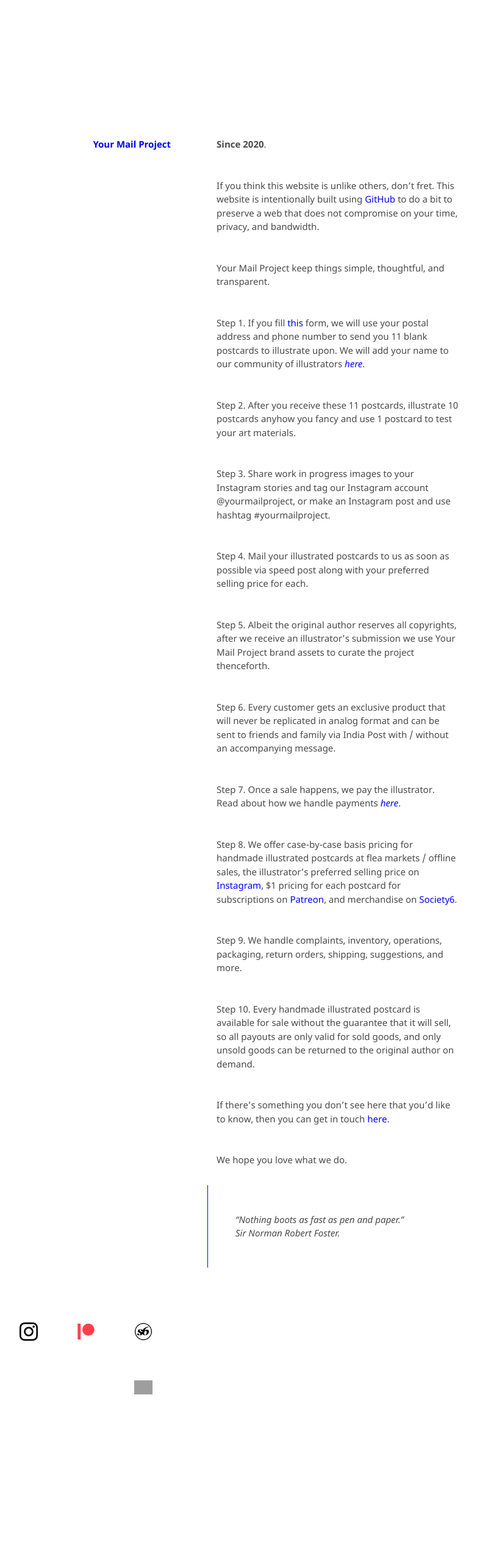
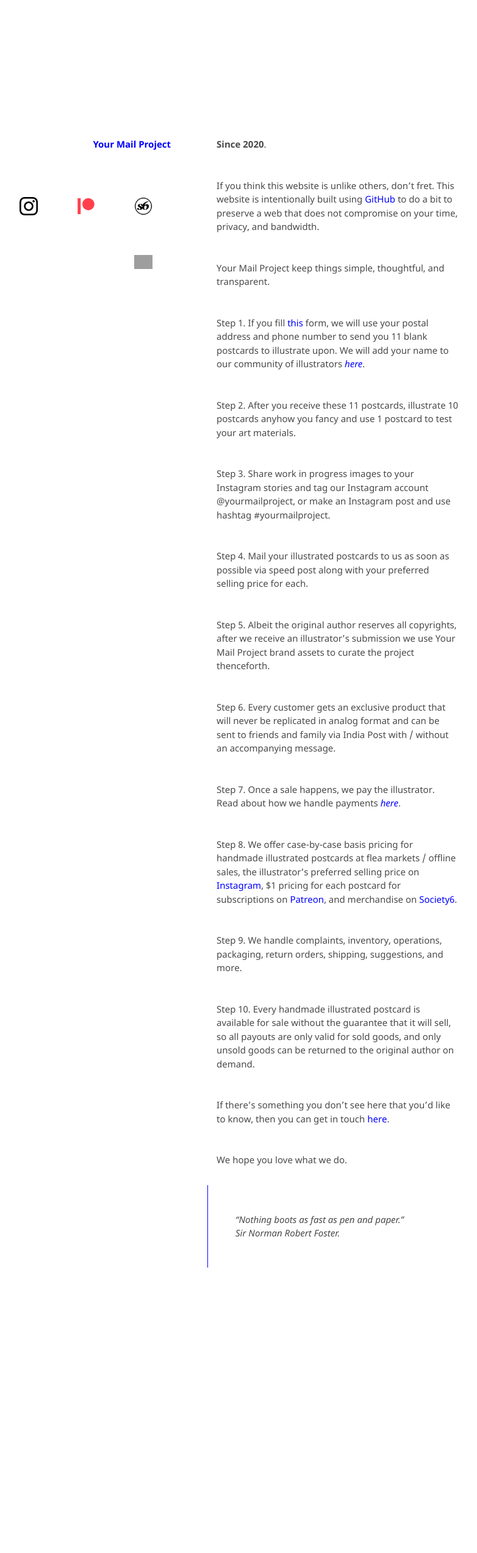
Before and after one commit to kvshvlin/yourmailproject, a Jekyll site: the page built from index.md, in a window 1280 px wide. Shown: the whole page at 61% size, without its empty margins (303-1085 px from the left). Built offline with Jekyll 4.4.1, drawn with Linux system fonts in a browser that asks for light colours; our own code applies the rules of GitHub Pages for plain Markdown files; after the commit the page ends 2303 px from its top, so only the background shows below that; grey boxes are pictures that could not be loaded.

Commit message:
Update default.html

```diff
--- a/_layouts/default.html
+++ b/_layouts/default.html
@@ -15,6 +15,12 @@
     <header>
       <div class="grid-item">
         <h1><a href="https://kushalsamant.github.io/yourmailproject">Your Mail Project</a></h1>
+        <p>
+          <a href="https://www.instagram.com/yourmailproject" target="_blank"><img src="/assets/img/logoinstagram.png" alt="Instagram" style="width:30px"></a>
+          <a href="https://www.patreon.com/yourmailproject?fan_landing=true" target="_blank"><img src="/assets/img/logopatreon.png" alt="Patreon" style="width:30px"></a>
+          <a href="https://www.society6.com/yourmailproject" target="_blank"><img src="/assets/img/logosociety6.png" alt="Society6" style="width:30px"></a>
+          <a href="https://kushalsamant.github.io" target="_blank"><img src="/assets/img/logo_kushal_samant.png" alt="Kushal Samant" style="width:30px"></a>
+        </p>
       </div>
     </header>
     <section>
@@ -24,12 +30,6 @@
     </section>
     <footer>
       <div class="grid-item">
-        <p>
-          <a href="https://www.instagram.com/yourmailproject" target="_blank"><img src="/assets/img/logoinstagram.png" alt="Instagram" style="width:30px"></a>
-          <a href="https://www.patreon.com/yourmailproject?fan_landing=true" target="_blank"><img src="/assets/img/logopatreon.png" alt="Patreon" style="width:30px"></a>
-          <a href="https://www.society6.com/yourmailproject" target="_blank"><img src="/assets/img/logosociety6.png" alt="Society6" style="width:30px"></a>
-          <a href="https://kushalsamant.github.io" target="_blank"><img src="/assets/img/logo_kushal_samant.png" alt="Kushal Samant" style="width:30px"></a>
-        </p>
       </div>
     </footer>
   </div>
```
